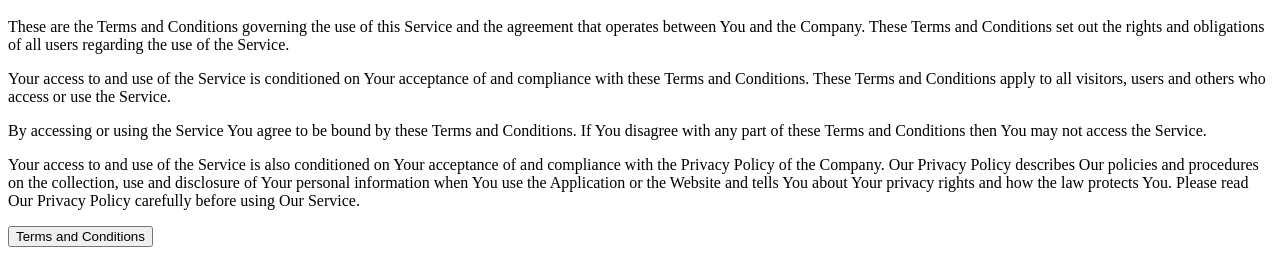
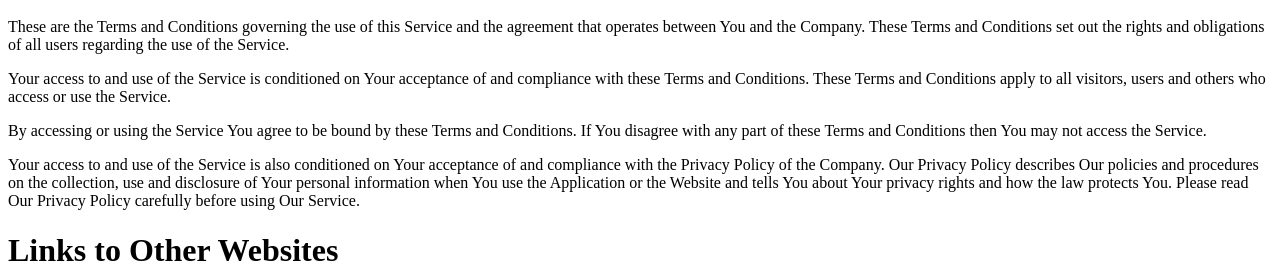
Before and after one commit to mattk24/Business, a plain HTML site: page terms and conditions.html in a window 1280 px wide. Shown: the part 671-945 px from the top of the page. Drawn offline with Linux system fonts and the light colour scheme.

Commit message:
Update terms and conditions.html

```diff
--- a/terms and conditions.html
+++ b/terms and conditions.html
@@ -33,13 +33,6 @@
         <p>Your access to and use of the Service is conditioned on Your acceptance of and compliance with these Terms and Conditions. These Terms and Conditions apply to all visitors, users and others who access or use the Service.</p>
         <p>By accessing or using the Service You agree to be bound by these Terms and Conditions. If You disagree with any part of these Terms and Conditions then You may not access the Service.</p>
         <p>Your access to and use of the Service is also conditioned on Your acceptance of and compliance with the Privacy Policy of the Company. Our Privacy Policy describes Our policies and procedures on the collection, use and disclosure of Your personal information when You use the Application or the Website and tells You about Your privacy rights and how the law protects You. Please read Our Privacy Policy carefully before using Our Service.</p>
-
-
-
-        <button href="https://www.termsfeed.com/terms-conditions/e5e85e24bd4cd6dc959a43179093bb06">Terms and Conditions</button>
-
-
-
 
 
 
```
